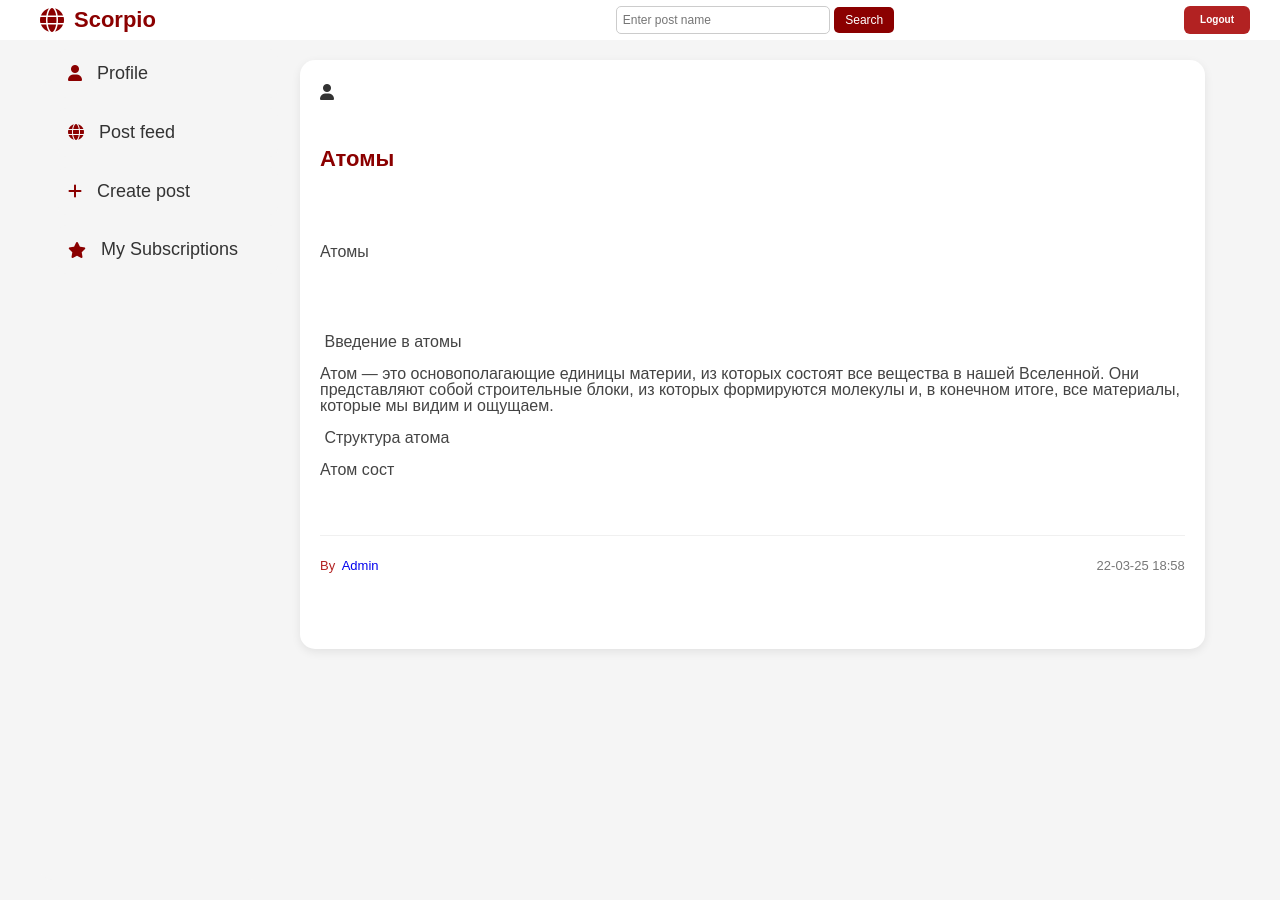
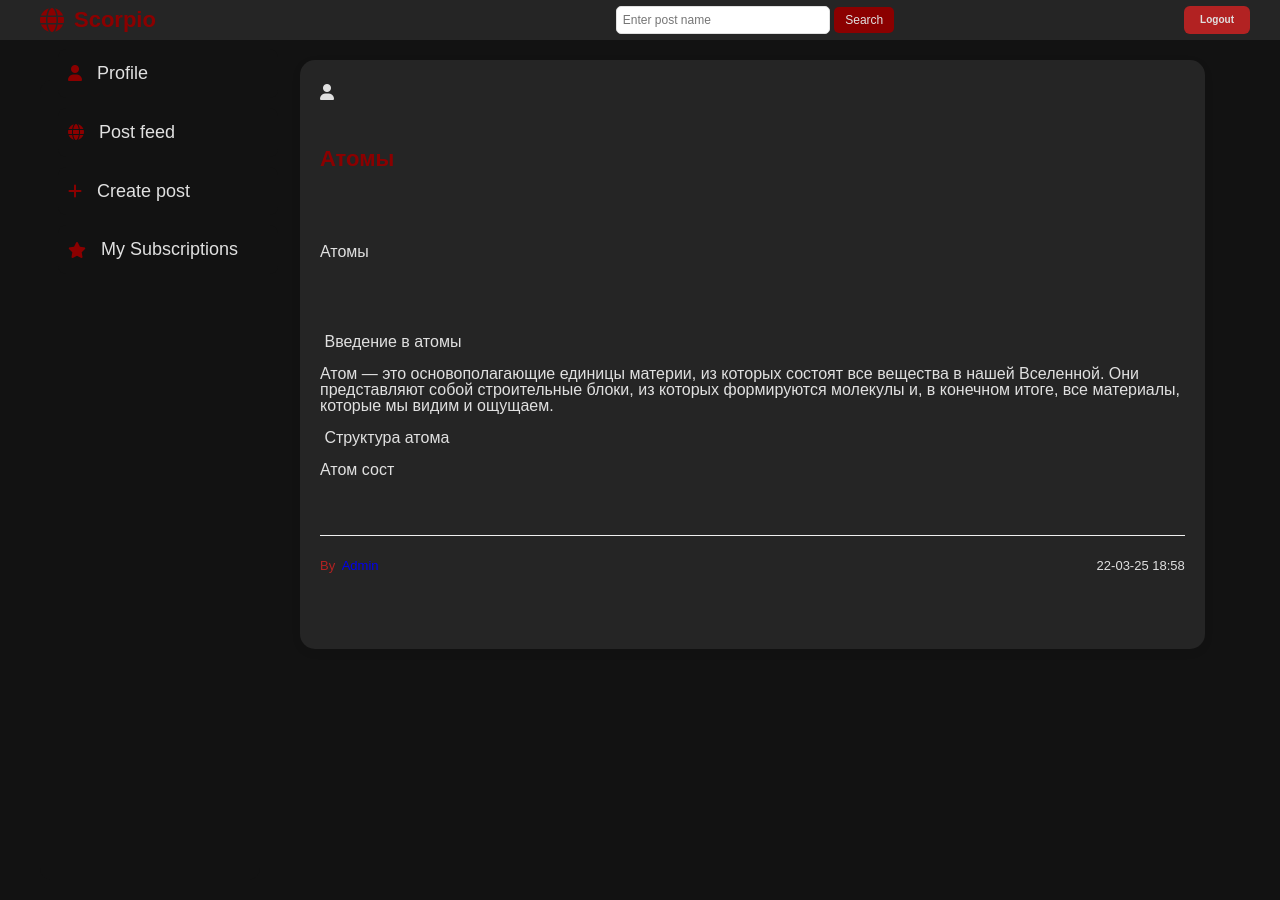
Before and after one commit to Valerii57586/website-from-talents, a Flask app: page / in a window 1280 px wide. Run offline with Flask 3, Linux system fonts and the light colour scheme; a user stored in the database is signed in; data comes from the database, SQL or seed files in the repository.

Commit message:
dark theme

```diff
--- a/static/black_folder/custom.css
+++ b/static/dark_custom.css
@@ -1,7 +1,7 @@
 /* Я добавил попробовать если не понравится удаляй */
 .my-button {
     background: #b22222;
-    color: white;
+    color: #E0E0E0;
     border: none;
     padding: 10px 20px;
     border-radius: 6px;
@@ -11,7 +11,7 @@
 
 
 .post-card-opened {
-    background: rgba(39, 39, 39, 0.849);
+    background: #E0E0E0;
     border-radius: 15px;
     box-shadow: 0 4px 12px rgba(0, 0, 0, 0.1);
     padding: 30px;
@@ -158,11 +158,12 @@
 
 /* Основные стили */
 body {
+    overflow: hidden;
     margin: 0;
     padding: 0;
     font-family: 'Arial', sans-serif;
-    background-color: #333030; /* Светлый фон */
-    color: #333; /* Основной цвет текста */
+    background-color: #121212; /* Светлый фон */
+    color: #E0E0E0; /* Основной цвет текста */
     line-height: 1.6;
     /* overflow: hidden; */
 }
@@ -184,23 +185,23 @@ a {
     justify-content: space-between;
     align-items: center;
     padding: 0px 30px;
-    background-color: #ffffff80; /* Темно-красный цвет для шапки */
-    box-shadow: 0 4px 12px rgba(0, 0, 0, 0.1); /* Тень для глубины */
+    background-color: #252525; /* Темно-красный цвет для шапки */
     color: #b22222; /* Белый текст */
     height: 40px;
 }
 
 .site-logo {
-    font-size: 15px;
+    font-size: 22px;
     font-weight: bold;
     color: #8B0000; /* Белый текст */
     display: flex;
     align-items: center;
+    position: relative; left:10px;
 }
 
 .site-logo i {
     margin-right: 10px;
-    font-size: 17px;
+    font-size: 24px;
 }
 
 .online-status {
@@ -227,7 +228,7 @@ a {
     background-color: #b22222; /* Красивый насыщенный красный */
     border: none; /* Убираем стандартные границы */
     border-radius: 6px; /* Закругляем углы */
-    color: white; /* Белый текст */
+    color: #e0e0e0; /* Белый текст */
     font-size: 10px; /* Немного уменьшаем размер шрифта */
     font-weight: bold; /* Делаем текст жирнее */
     cursor: pointer; /* Делаем так, чтобы было понятно, что это кнопка */
@@ -252,28 +253,27 @@ a {
     align-items: center;
     justify-content: center;
     gap: 8px; /* Добавляет расстояние между инпутом и кнопкой */
+    position: relative; left:90px;
 }
 
 .search-bar input {
     flex: 1;
-    padding: 10px;
-    border: 1px solid #ccc;
+    padding: 6px;
+    border: 1px solid #E0E0E0;
     border-radius: 5px;
-    font-size: 14px;
+    font-size: 12px;
     width: 200px; /* Можно изменить ширину */
-    position: relative; bottom:20px;
 }
 
 .search-bar button {
-    padding: 10px 15px;
+    padding: 6px 11px;
     background-color: #8b0000;
     border: none;
-    color: #fff;
-    font-size: 14px;
+    color: #E0E0E0;
+    font-size: 12px;
     border-radius: 5px;
     cursor: pointer;
     white-space: nowrap; /* Чтобы текст не переносился */
-    position: relative; bottom:20px;
 }
 
 .search-bar button:hover {
@@ -285,12 +285,15 @@ a {
 .main-content {
     display: flex;
     flex-grow: 1;
+    background-color: #121212;
+    max-width: 1200px;
+    height: 100vh;
     padding: 20px;
-    background-color: #f5f5f5;
-    max-width: 1200px;
-    margin: 40px auto;
+    margin: 30px auto;
     width: 100%;
-    gap: 30px; /* Увеличено расстояние между элементами */
+    gap: 20px; /* Увеличено расстояние между элементами */
+    margin-top: 20px;
+    margin-bottom: 0;
 }
 
 /* Боковая панель */
@@ -298,10 +301,26 @@ a {
     width: 200px;
     min-width: 200px;
     padding: 20px 10px;
-    background-color: #f5f5f5;
+    background-color: #121212;
     border-radius: 12px;
 }
-
+.rec-button-active {
+    display: flex;
+    align-items: center;
+    width: 100%;
+    padding: 10px;
+    margin-bottom: 10px;
+    border: none;
+    border-radius: 8px;
+    background-color: #8b0000;
+    color: #E0E0E0;
+    cursor: pointer;
+    font-size: 18px;
+    transition: background-color 0.3s ease, transform 0.3s ease;
+    text-decoration: none;
+    color: inherit;
+    position: relative; bottom: 51px; left:8px
+}
 .sidebar-button {
     display: flex;
     align-items: center;
@@ -310,24 +329,32 @@ a {
     margin-bottom: 10px;
     border: none;
     border-radius: 8px;
-    background-color: #ffffff;
+    background-color: #121212;
     color: #8b0000;
     cursor: pointer;
     font-size: 18px;
     transition: background-color 0.3s ease, transform 0.3s ease;
     text-decoration: none;
     color: inherit;
-    position: relative; bottom: 40px;
+    position: relative; bottom: 51px; left:8px
 }
 
-.sidebar-button:hover {
-    background-color: #ffebee;
+.sidebar-button:hover, .rec-button-active:hover {
+    background-color: #121212;
     transform: translateX(5px);
     text-decoration: none;
-    position: relative; bottom: 40px;
+    position: relative; bottom: 51px; left:8px
 
 }
+.rec-button-active:hover {
+    color: #8b0000;
+}
 
+.rec-button-active {
+    margin-right: 15px;
+    font-size: 16px;
+    color: #E0E0E0;
+}
 .sidebar-button i {
     margin-right: 15px;
     font-size: 16px;
@@ -335,135 +362,140 @@ a {
 }
 
 /* Лента постов */
+
+.post-feed::-webkit-scrollbar {
+    width: 0;
+  }
+
 .post-feed {
     flex-grow: 1;
     padding: 20px;
-    background-color: #f5f5f5;
-    border-radius: 12px;
-    overflow-y: auto;
-    max-height: calc(100vh - 120px);
-    position: relative; bottom: 20px;
+    background-color: #121212;
+    overflow: scroll;
+    max-height:100vh;
+    position: relative; bottom: 40px;
     display: flex;
     flex-direction: column;
     gap: 30px; /* Увеличено расстояние между постами */
 }
 
 /* Посты */
+/* Обновленные стили для карточки поста */
 .post {
     display: flex;
     flex-direction: column;
-    padding: 15px;
-    background-color: #f9f9f9;
-    border-radius: 12px;
-    box-shadow: 0 4px 12px rgba(0, 0, 0, 0.1);
-    transition: transform 0.3s ease, box-shadow 0.3s ease;
-    width: 94%; /* Установлена ширина на 100% */
-    cursor: pointer;
+    padding: 20px;
+    background-color: #252525;
+    border-radius: 15px;
+    box-shadow: 0 3px 10px rgba(0, 0, 0, 0.08);
+    transition: transform 0.3s ease;
+    width: 94%;
 }
 
 .post:hover {
-    transform: translateY(-5px);
-    box-shadow: 0 8px 16px rgba(0, 0, 0, 0.15);
+    transform: translateY(-3px);
+    box-shadow: 0 5px 15px rgba(0, 0, 0, 0.1);
 }
 
-.post-icon {
-    width: 100%;
-    height: 200px; /* Уменьшена высота иконки */
-    margin-bottom: 15px;
-    border-radius: 12px;
-    background-color: #8b0000;
+/* Заголовок поста */
+.post-title {
+    color: #8b0000;
+    font-size: 22px;
+    margin: 0 0 10px 0;
+    font-weight: 600;
+    line-height: 1;
+}
+
+/* Контент поста */
+.post-content {
+    font-size: 16px;
+    line-height: 1;
+    color: #E0E0E0;
+    margin: 10px 0;
+    padding: 0;
+    white-space: pre-wrap;
+}
+
+/* Мета-информация (автор и дата) */
+.post-meta {
     display: flex;
     align-items: center;
-    justify-content: center;
-    color: #fff;
-    font-size: 24px;
-    box-shadow: 0 4px 8px rgba(0, 0, 0, 0.1);
+    justify-content: space-between;
+    margin-top: 15px;
+    font-size: 13px;
+    color: #E0E0E0;
+    border-top: 1px solid #f0f0f0;
+    padding-top: 10px;
+    margin-bottom: 2px;
 }
 
-.post-content {
-    display: flex;
-    flex-direction: column;
-    gap: 10px; /* Уменьшено расстояние между элементами */
-    word-wrap: break-word;
-    overflow-wrap: break-word;
-    white-space: pre-wrap;
-    max-width: 100%;
+.post-author {
+    color: #b22222;
+    font-weight: 500;
 }
 
-.post-title {
-    margin-top: 0;
-    color: #8b0000;
-    font-size: 16px; /* Увеличен размер заголовка */
-    margin-bottom: 5px;
-    font-weight: bold;
+.post-date {
+    color: #b8b3b3;
 }
 
-.post-category,
-.post-author {
-    text-decoration: none;
+.post:nth-child(even) {
+    display: none;
+  }
+/* Статистика поста (лайки, просмотры) */
+/* .post-stats {
+    display: flex;
+    gap: 15px;
+    margin-top: 10px;
 }
 
-.date {
-    color: #8b0000;
-    font-size: 12px; /* Уменьшен размер текста */
-    margin-bottom: 5px;
+.stat-item {
+    display: flex;
+    align-items: center;
+    gap: 5px;
+    font-size: 13px;
+    color: #777;
 }
 
-.tags {
-    color: #666;
-    font-size: 12px; /* Уменьшен размер текста */
-    margin-bottom: 5px;
+.stat-item i {
+    color: #b22222;
+    font-size: 14px;
 }
 
+/* Комментарии */
+/* .post-comments {
+    margin-top: 20px;
+    padding-top: 15px;
+    border-top: 1px solid #f0f0f0;
+}
+
+.comment-count {
+    font-size: 14px;
+    color: #b22222;
+    font-weight: 500;
+    margin-bottom: 10px;
+    display: block;
+} */
+
+/* Адаптация для мобильных */
+@media (max-width: 768px) {
+    .post {
+        padding: 15px;
+    }
+
+    .post-title {
+        font-size: 19px;
+    }
+
+    .post-content {
+        font-size: 15px;
+    }
+}
 /* Надпись "No posts found" */
 .no-posts {
     position: absolute;
     bottom: 20px;
     left: 50%;
     transform: translateX(-50%);
-    color: #666;
+    color: #E0E0E0;
     font-size: 16px;
 }
-
-/* Выбор категории (справа) */
-.category-sidebar {
-    width: 250px;
-    padding: 20px;
-    background-color: #fff;
-    border-radius: 12px;
-    box-shadow: 0 4px 12px rgba(0, 0, 0, 0.1);
-}
-
-.category-sidebar h4 {
-    margin-top: 0;
-    color: #8b0000;
-    font-size: 18px;
-    margin-bottom: 15px;
-}
-
-.category-sidebar select {
-    width: 100%;
-    padding: 10px;
-    border: 1px solid #e0e0e0;
-    border-radius: 8px;
-    background-color: #fff;
-    color: #8b0000;
-    cursor: pointer;
-    font-size: 14px;
-    transition: background-color 0.3s ease, color 0.3s ease;
-}
-
-.category-sidebar select:hover {
-    background-color: #8b0000;
-    color: #fff;
-}
-
-/* Футер */
-.footer {
-    text-align: center;
-    padding: 10px;
-    background-color: #8b0000;
-    color: #fff;
-    font-size: 12px;
-    box-shadow: 0 -2px 10px rgba(0, 0, 0, 0.1);
-}
--- a/templates/index.html
+++ b/templates/index.html
@@ -4,7 +4,7 @@
     <meta charset="UTF-8">
     <meta name="viewport" content="width=device-width, initial-scale=1.0">
     <title>Scorpio</title>
-    <link rel="stylesheet" href="{{ url_for('static', filename='custom.css') }}">
+    <link rel="stylesheet" href="{{ url_for('static', filename='dark_custom.css') }}">
     <link rel="stylesheet" href="https://cdnjs.cloudflare.com/ajax/libs/font-awesome/6.0.0-beta3/css/all.min.css">
 </head>
 <body>
```
Also changed, not shown: static/black_folder/create_poster.css (deleted), static/black_folder/login_page.css (deleted), static/black_folder/profile.css (deleted), static/black_folder/register_page.css (deleted), static/dark_create_poster.css (added), static/dark_login_page.css (added), static/dark_register_page.css (added).
